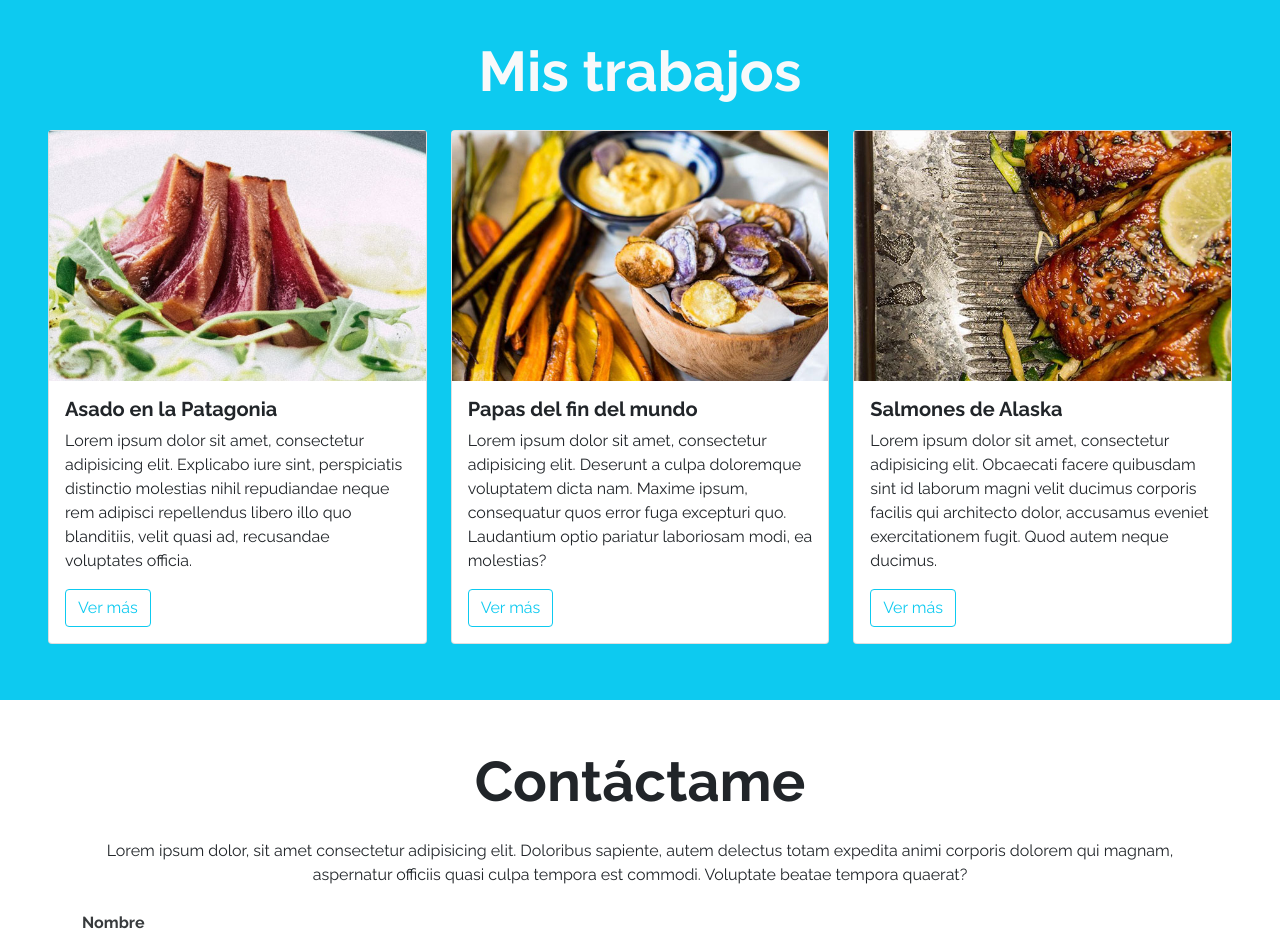
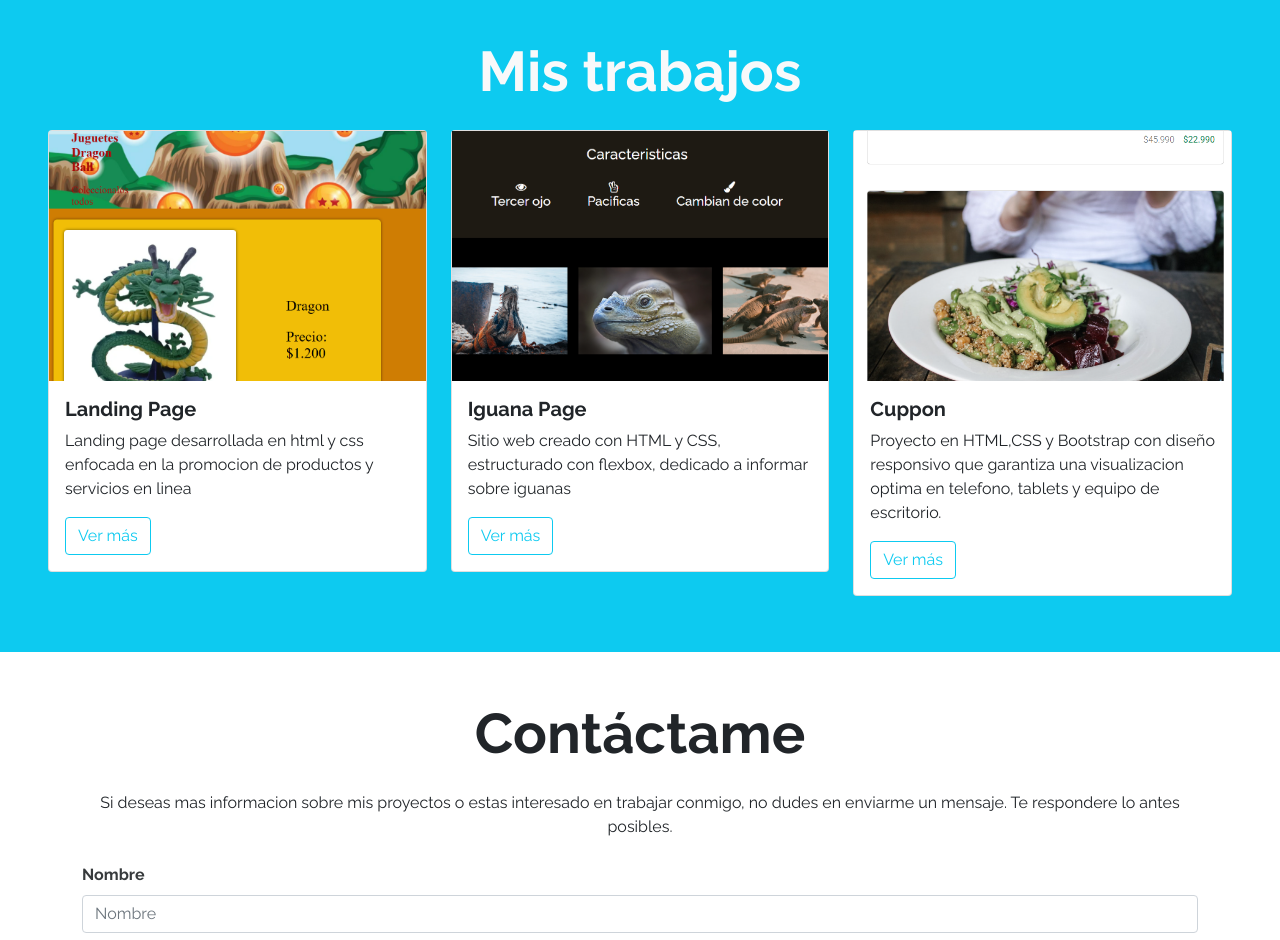
Before and after one commit to Difermacru/fdsw-github, a plain HTML site: page index.html in a window 1280 px wide. Shown: the part 1300-2240 px from the top of the page. Drawn offline with nearby package versions, Linux system fonts and the light colour scheme.

Commit message:
5to commit terminacion pagina

```diff
--- a/assets/css/estilos.css
+++ b/assets/css/estilos.css
@@ -27,6 +27,8 @@ body {
   color: #373a3c;
 }
 
+
+
 @media (max-width: 768px) {
   #Contacto form label {
     font-weight: 400;
--- a/index.html
+++ b/index.html
@@ -21,7 +21,7 @@
     <nav class="navbar navbar-expand-lg navbar-dark bg-dark fixed-top">
         <div class="container">
             <a class="navbar-brand" href="#">
-                <img src="assets/img/logo.png" class="img-fluid">
+                <img src="assets/img/diegomarino.png" class="img-fluid">
             </a>
             <button class="navbar-toggler" type="button" data-bs-toggle="collapse"
                 aria-controls="navbarSupportedContent" aria-expanded="false" aria-label="Toggle navigation">
@@ -115,14 +115,11 @@
         <div class="row">
             <div class="col-12 col-sm-4 py-2">
                 <div class="card">
-                    <div class="image-top" style="background-image: url(assets/img/card-1.jpg)"></div>
+                    <div class="image-top" style="background-image: url(assets/img/landing\ page.png)"></div>
                     <div class="card-body">
-                        <h5 class="card-title fw-bold">Asado en la Patagonia</h5>
+                        <h5 class="card-title fw-bold">Landing Page</h5>
                         <p class="card-text">
-                            Lorem ipsum dolor sit amet, consectetur adipisicing elit.
-                            Explicabo iure sint, perspiciatis distinctio molestias nihil
-                            repudiandae neque rem adipisci repellendus libero illo quo
-                            blanditiis, velit quasi ad, recusandae voluptates officia.
+                            Landing page desarrollada en html y css enfocada en la promocion de productos y servicios en linea
                         </p>
                         <button type="button" class="btn btn-outline-info">
                             Ver más
@@ -132,14 +129,11 @@
             </div>
             <div class="col-12 col-sm-4 py-2">
                 <div class="card">
-                    <div class="image-top" style="background-image: url(assets/img/card-2.jpg)"></div>
+                    <div class="image-top" style="background-image: url(assets/img/iguana.png)"></div>
                     <div class="card-body">
-                        <h5 class="card-title fw-bold">Papas del fin del mundo</h5>
+                        <h5 class="card-title fw-bold">Iguana Page</h5>
                         <p class="card-text">
-                            Lorem ipsum dolor sit amet, consectetur adipisicing elit.
-                            Deserunt a culpa doloremque voluptatem dicta nam. Maxime ipsum,
-                            consequatur quos error fuga excepturi quo. Laudantium optio
-                            pariatur laboriosam modi, ea molestias?
+                            Sitio web creado con HTML y CSS, estructurado con flexbox, dedicado a informar sobre iguanas
                         </p>
                         <button type="button" class="btn btn-outline-info">
                             Ver más
@@ -149,14 +143,12 @@
             </div>
             <div class="col-12 col-sm-4 py-2">
                 <div class="card">
-                    <div class="image-top" style="background-image: url(assets/img/card-3.jpg)"></div>
+                    <div class="image-top" style="background-image: url(assets/img/boot.png)"></div>
                     <div class="card-body">
-                        <h5 class="card-title fw-bold">Salmones de Alaska</h5>
+                        <h5 class="card-title fw-bold">Cuppon</h5>
                         <p class="card-text">
-                            Lorem ipsum dolor sit amet, consectetur adipisicing elit.
-                            Obcaecati facere quibusdam sint id laborum magni velit ducimus
-                            corporis facilis qui architecto dolor, accusamus eveniet
-                            exercitationem fugit. Quod autem neque ducimus.
+                            Proyecto en HTML,CSS y Bootstrap con diseño responsivo que garantiza una visualizacion optima en
+                            telefono, tablets y equipo de escritorio.
                         </p>
                         <button type="button" class="btn btn-outline-info">
                             Ver más
@@ -174,11 +166,10 @@
 
         <h2 class="display-4 fw-bold text-center my-4">Contáctame</h2>
 
-        <p class="text-center my-4 d-none d-md-block">Lorem ipsum dolor, sit amet consectetur adipisicing elit.
-            Doloribus
-            sapiente, autem delectus totam expedita
-            animi corporis dolorem qui magnam, aspernatur officiis quasi culpa tempora est commodi. Voluptate beatae
-            tempora quaerat?</p>
+        <p class="text-center my-4 d-none d-md-block">
+            Si deseas mas informacion sobre mis proyectos o estas interesado en trabajar conmigo, no dudes en enviarme un mensaje.
+            Te respondere lo antes posibles.
+        </p>
 
         <form>
 
```
Also changed, not shown: assets/img/bg-hero.jpg (deleted), assets/img/boot.png (added), assets/img/card-1.jpg (deleted), assets/img/card-2.jpg (deleted), assets/img/card-3.jpg (deleted), assets/img/diegomarino.png (added), assets/img/iguana.png (added), assets/img/landing page.png (added).
